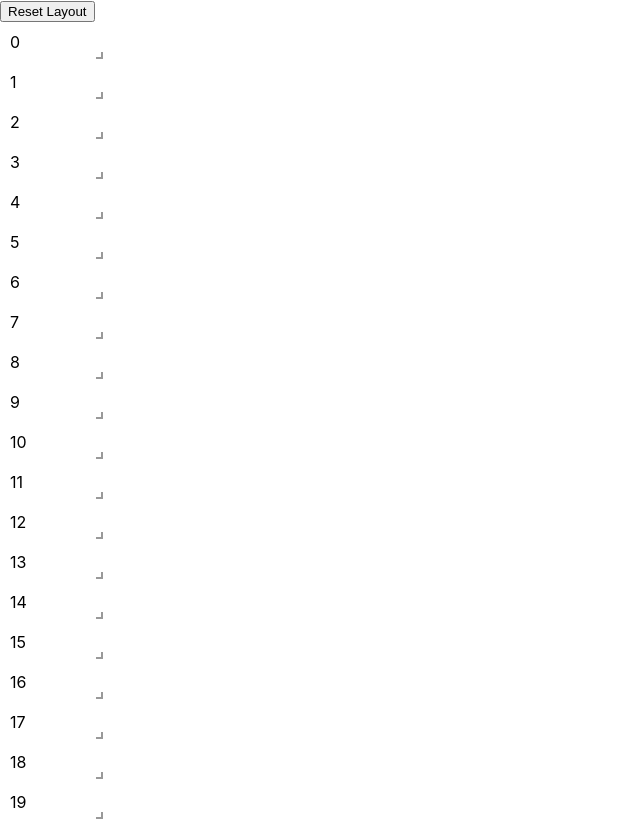
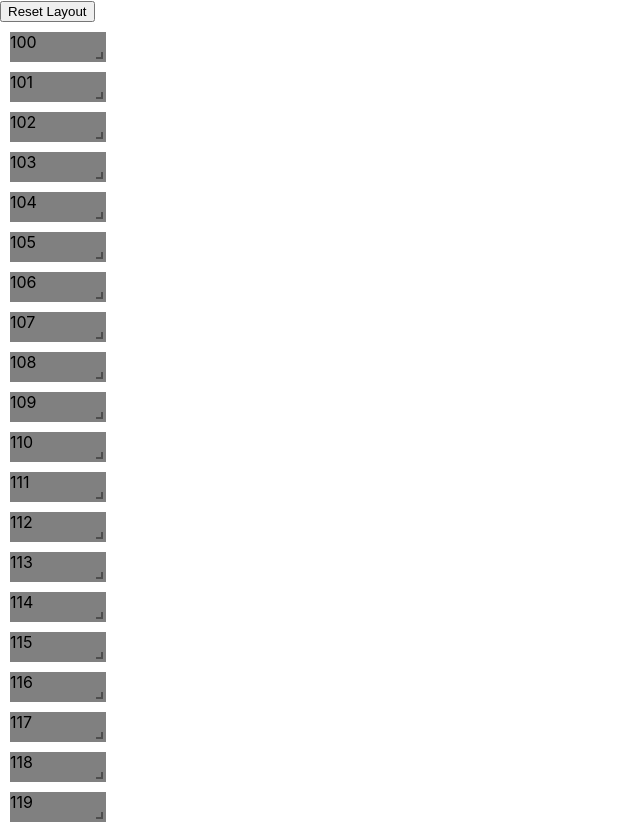
Before and after one commit to molecule/drag-n-drop-image-gallery, a React (Create React App) app: page / in a window 1280 px wide. Shown: the whole page, without its empty margins (0-640 px from the left). Built offline with nearby package versions, Linux system fonts and the light colour scheme.

Commit message:
grid is grey and stuff

```diff
--- a/src/react-grid-layout.js
+++ b/src/react-grid-layout.js
@@ -31,7 +31,7 @@ export default class BasicLayout extends React.PureComponent {
     return _.map(_.range(this.props.items), function(i) {
       return (
         <div key={i}>
-          <span className="text">{i}</span>
+          <span className="text">{i+100}</span>
         </div>
       );
     });
--- a/src/styles.css
+++ b/src/styles.css
@@ -5,6 +5,7 @@
   .react-grid-item {
     transition: all 200ms ease;
     transition-property: left, top;
+    background: grey;
   }
   .react-grid-item.cssTransforms {
     transition-property: transform;
```
